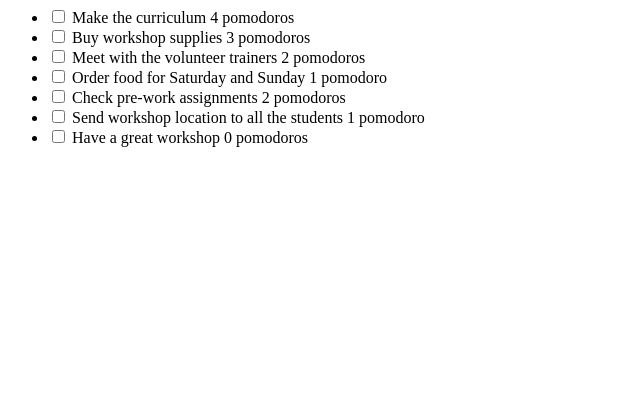
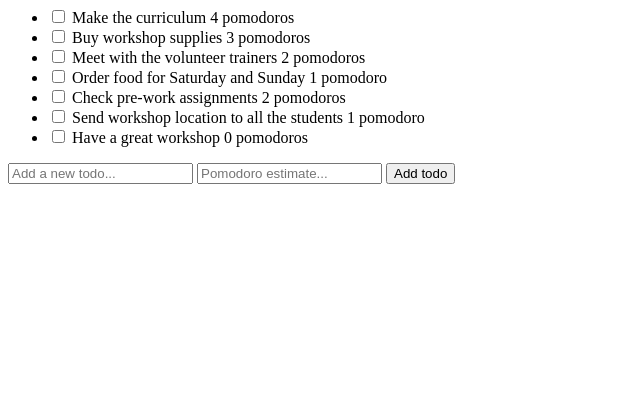
Before and after one commit to Prospeed1/todo_app_front_end, a plain HTML site: page index.html in a window 1280 px wide. Shown: the part 381-800 px from the top of the page, without its empty margins (0-640 px from the left). Drawn offline with Linux system fonts and the light colour scheme.

Commit message:
Add inputs to prepare for adding additional todos to todo list

```diff
--- a/index.html
+++ b/index.html
@@ -38,5 +38,8 @@
             Have a great workshop 0 pomodoros
             </li>
         </ul>
+        <input type="text" placeholder="Add a new todo...">
+        <input type="number" placeholder= "Pomodoro estimate...">
+        <input type="submit" value="Add todo"/>
     </body>
 </html>
```
